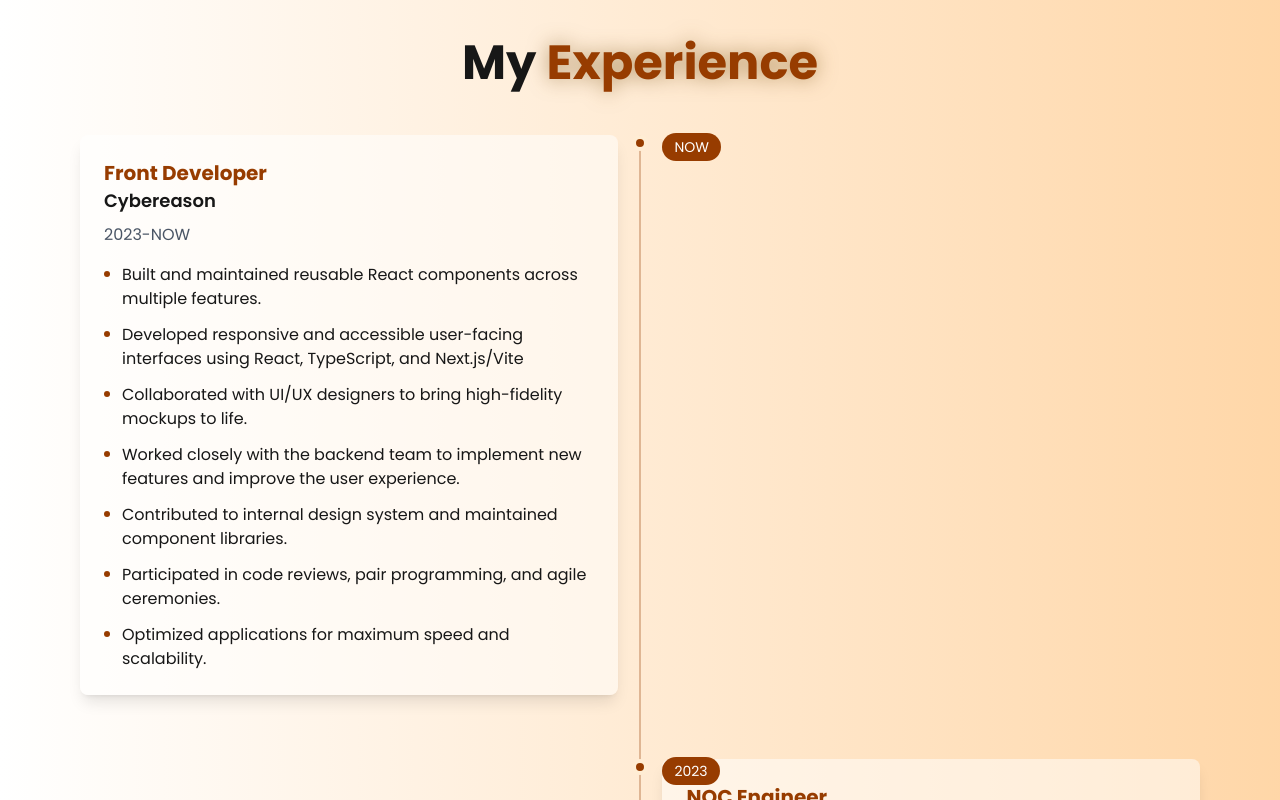
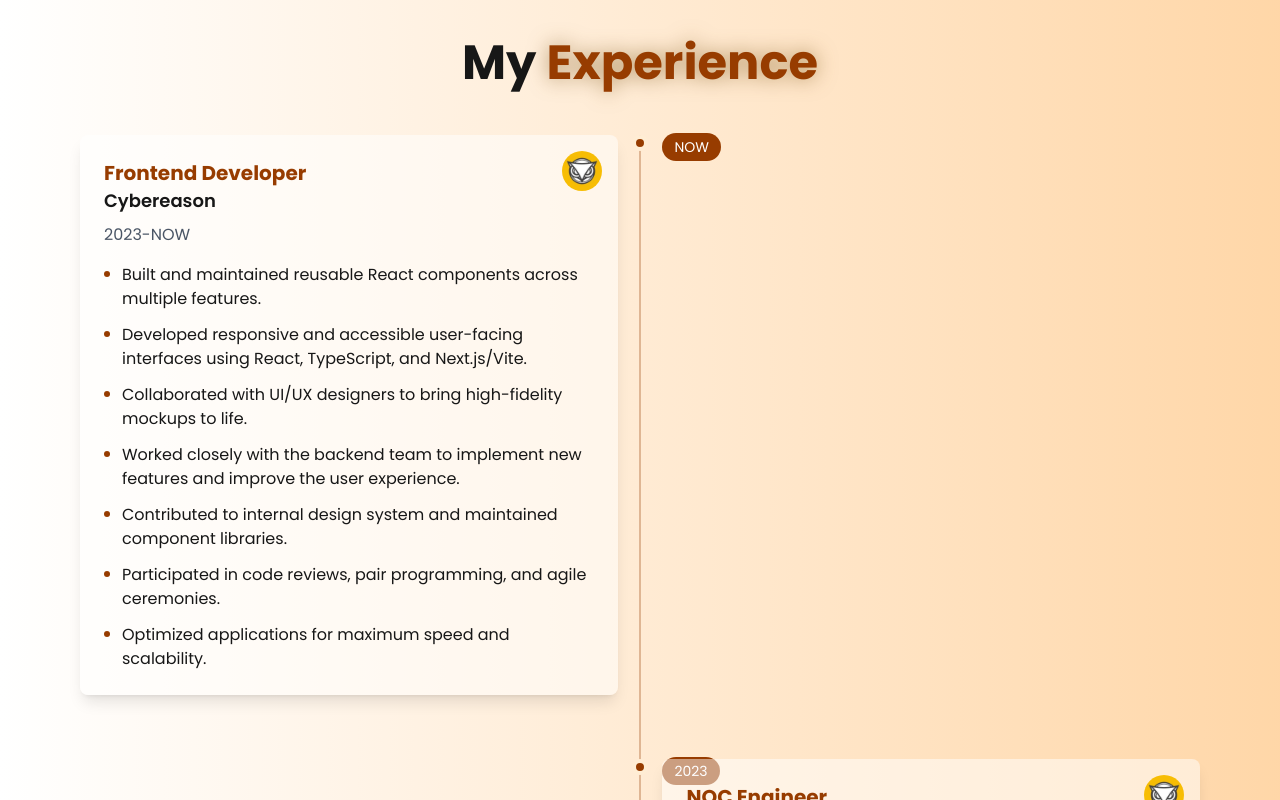
Before and after one commit to Karin-Goldin/karin-portfolio, a Next.js app: page / in a window 1280 px wide. Shown: the part 2720-3520 px from the top of the page. Built offline with nearby package versions, Linux system fonts and the light colour scheme.

Commit message:
feat: Add company and academic logos to Experience cards

```diff
--- a/src/components/Experience.tsx
+++ b/src/components/Experience.tsx
@@ -1,17 +1,20 @@
 import React from "react";
 import { motion } from "framer-motion";
 import { fadeIn } from "../utils/variants";
+import Image from "next/image";
 
 const experiences = [
   {
     id: "now",
     badge: "NOW",
-    role: "Front Developer",
+    role: "Frontend Developer",
     company: "Cybereason",
+    showCompanyLogo: true,
+    logoPath: "/cybereason.jpeg",
     period: "2023-NOW",
     responsibilities: [
       "Built and maintained reusable React components across multiple features.",
-      "Developed responsive and accessible user-facing interfaces using React, TypeScript, and Next.js/Vite",
+      "Developed responsive and accessible user-facing interfaces using React, TypeScript, and Next.js/Vite.",
       "Collaborated with UI/UX designers to bring high-fidelity mockups to life.",
       "Worked closely with the backend team to implement new features and improve the user experience.",
       "Contributed to internal design system and maintained component libraries.",
@@ -24,6 +27,8 @@ const experiences = [
     badge: "2023",
     role: "NOC Engineer",
     company: "Cybereason",
+    showCompanyLogo: true,
+    logoPath: "/cybereason.jpeg",
     period: "2021-2023",
     responsibilities: [
       "Monitored and managed large-scale network operations and infrastructure.",
@@ -38,6 +43,8 @@ const experiences = [
     id: "2021",
     badge: "2021",
     role: "The Academic College of Tel Aviv-Yaffo - BSc in Information Systems",
+    showCompanyLogo: true,
+    logoPath: "/academic.jpeg",
     period: "2019-2022",
     responsibilities: [
       "Gained strong foundation in databases, networking, and software engineering.",
@@ -127,8 +134,19 @@ const Experience = () => {
                     index % 2 === 0 ? "md:mr-[52%]" : "md:ml-[52%]"
                   }`}
                 >
-                  <div className="bg-white/50 p-6 rounded-lg shadow-lg hover:shadow-xl transition-shadow duration-300">
-                    <h3 className="text-xl font-bold text-amber-800">
+                  <div className="bg-white/50 p-6 rounded-lg shadow-lg hover:shadow-xl transition-shadow duration-300 relative">
+                    {exp.showCompanyLogo && (
+                      <div className="absolute top-4 right-4 w-8 h-8 md:w-10 md:h-10">
+                        <Image
+                          src={exp.logoPath}
+                          alt={exp.company || "Company Logo"}
+                          width={40}
+                          height={40}
+                          className="rounded-full object-cover"
+                        />
+                      </div>
+                    )}
+                    <h3 className="text-xl font-bold text-amber-800 pr-12">
                       {exp.role}
                     </h3>
                     {exp.company && (
```
Also changed, not shown: public/academic.jpeg (added), public/cybereason.jpeg (added).
